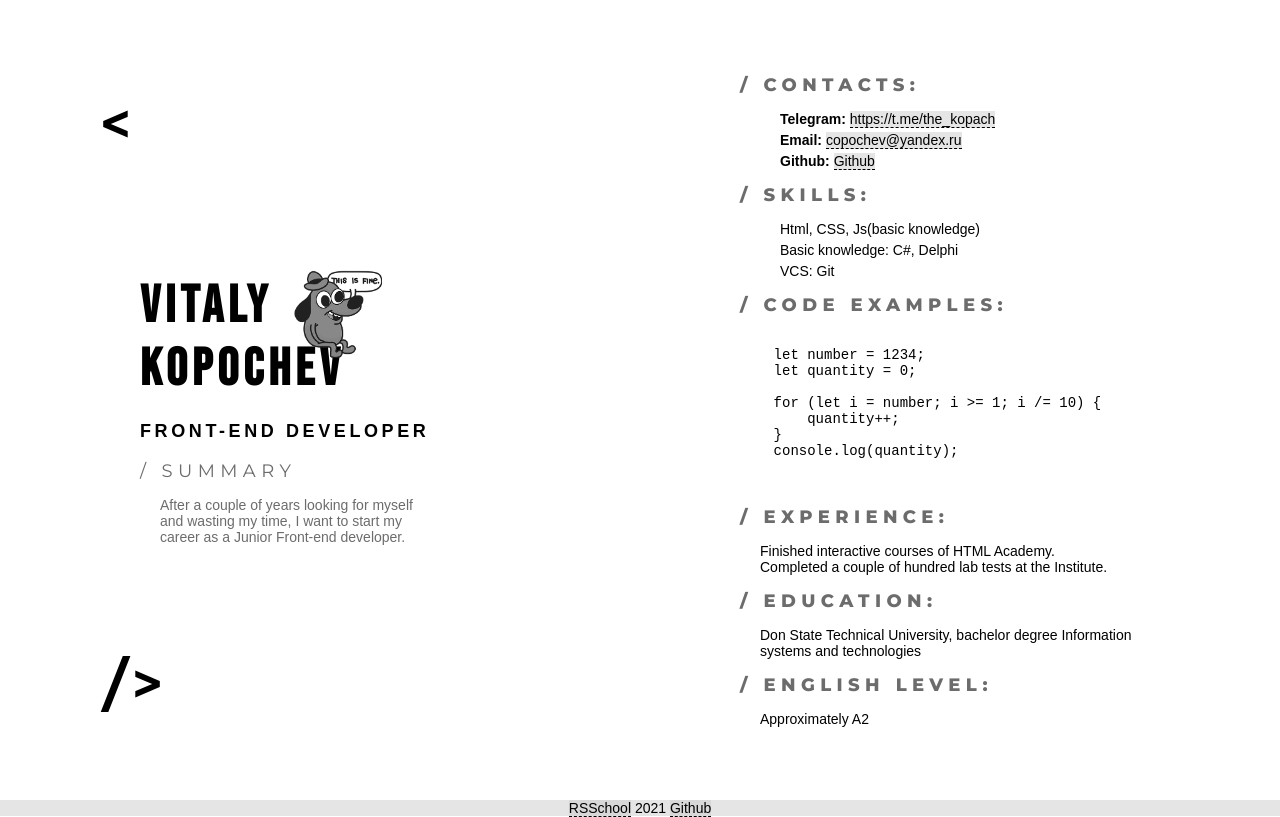
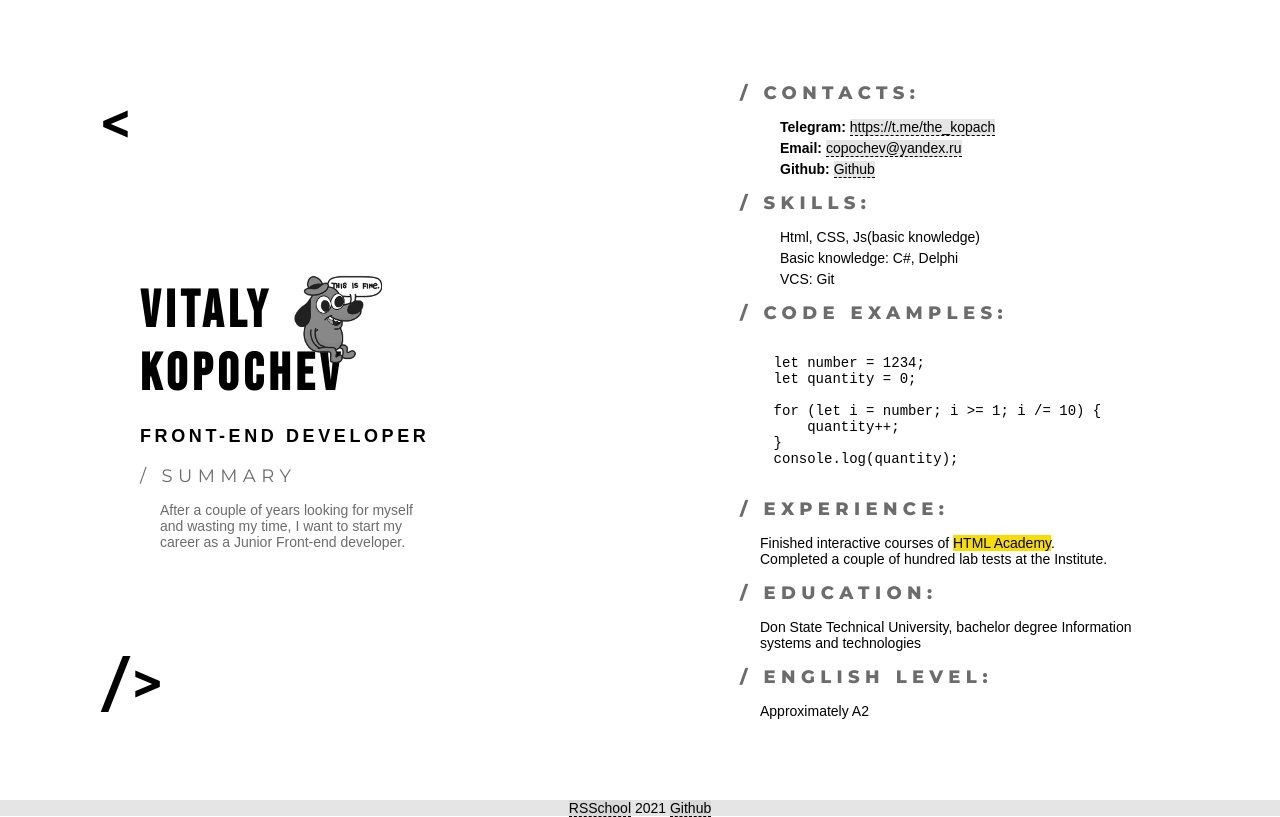
Before and after one commit to Kopochev/rsschool-cv, a plain HTML site: page index.html in a window 1280 px wide. Drawn offline with Linux system fonts and the light colour scheme; a web font is replaced by a local one.

Commit message:
refactor: add semantic tags

```diff
--- a/css/style.css
+++ b/css/style.css
@@ -117,16 +117,12 @@ footer {
   text-align: center;
 }
 
-/*.footer-inner {
-  display: flex;
-  justify-content: space-between;
+.mark-link{
+  text-decoration: none;
+  border-bottom: none;
+  transition: background-color 0.3s linear, color 0.3s linear;
+  background-color: #d3471c2f;
 }
-.copyright,
-.info-links {
-  width: 100%;
-  max-width: 500px;
+.mark-link:hover{
+  background-color: #4852A3;
 }
-.info-linksa {
-  margin: 0 auto;
-}
-*/
--- a/index.html
+++ b/index.html
@@ -17,23 +17,23 @@
       <div class="container">
         <div class="inner">
           <div class="left-column">
-            <div class="avatar-container">
+            <section class="avatar-container">
               <h1>
                 Vitaly <br />
                 Kopochev
               </h1>
               <div class="avatar">
-                <img src="img/ava.png" alt="burning dog" width="90" height="90" />
+                <img src="img/ava.png" alt="burning dog" width="90"/>
               </div>
-            </div>
+            </section>
             <p class="specialty">Front-end developer</p>
-            <div class="summary">
+            <section class="summary">
               <h2 class="summary-title">summary</h2>
               <p class="summary-content">
                 After a couple of years looking for myself and wasting my time, I want to start my
                 career as a Junior Front-end developer.
               </p>
-            </div>
+            </section>
           </div>
           <div class="right-column">
             <section class="contacts">
@@ -46,36 +46,43 @@
                 <li><b>Github: </b><a href="https://github.com/Kopochev">Github</a></li>
               </ul>
             </section>
-
+            <section class="skills">
                 <h2>Skills:</h2>
                 <ul>
                     <li>Html, CSS, Js(basic knowledge)</li>
                     <li>Basic knowledge: C#, Delphi</li>
                     <li>VCS: Git</li>
                   </ul>
+            </section>
+            <section class="code">
             <h2>Code examples:</h2>
-                <pre>
-                    <code>
+                <pre><code>
     let number = 1234;
     let quantity = 0;
 
     for (let i = number; i >= 1; i /= 10) {
         quantity++;
     }
-    console.log(quantity);
-                    </code>
+    console.log(quantity);</code>
                 </pre>
+            </section>
+            <section class="experience">
                 <h2>Experience:</h2>
                 <p>
-              Finished interactive courses of HTML Academy. <br />
+                  Finished interactive courses of <mark><a href="https://htmlacademy.ru/profile/id845473" class="mark-link">HTML Academy</a></mark>. <br />
                   Completed a couple of hundred lab tests at the Institute.
                 </p>
+            </section>
+            <section class="education">
                 <h2>Education:</h2>
                 <p>
                   Don State Technical University, bachelor degree Information systems and technologies
                 </p>
+            </section>
+            <section class="engish">
                 <h2>English level:</h2>
                 <p>Approximately A2</p>
+            </section>
           </div>
         </div>
       </div>
@@ -84,7 +91,7 @@
       <div class="container">
         <div class="footer-inner">
           <a href="https://rs.school/js/">RSSchool</a>
-          <span class="copyright"> 2021</span>
+          <span class="copyright"><time datetime="2021-03-07 13:15">2021</time></span>
           <a href="https://github.com/Kopochev">Github</a>
         </div>
       </div>
```
Lines whose indentation alone changed are shown as unchanged.
